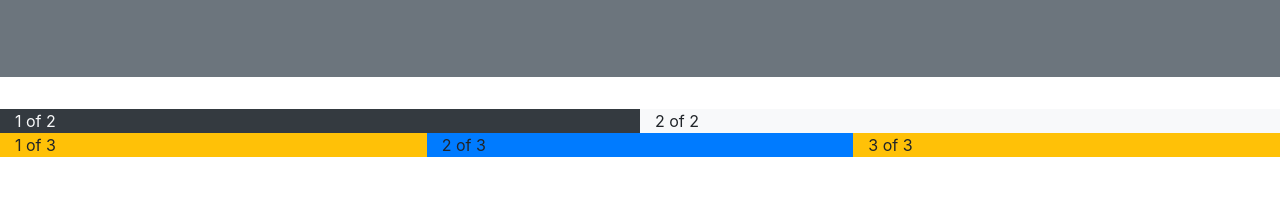
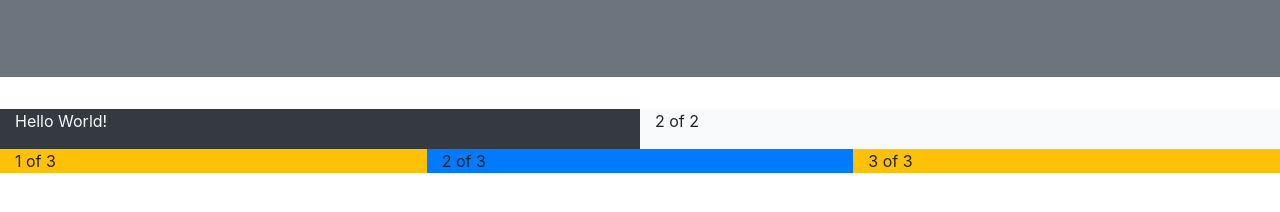
Before and after one commit to Kennyisnt/kennyisnt.github.io, a plain HTML site: page index.html in a window 1280 px wide. Shown: the part 172-384 px from the top of the page. Drawn offline with nearby package versions, Linux system fonts and the light colour scheme.

Commit message:
Update index.html

```diff
--- a/index.html
+++ b/index.html
@@ -16,7 +16,7 @@
     <div class="container-fluid">
       <div class="row">
         <div class="col bg-dark text-light">
-          1 of 2
+          <p>Hello World!</p>
         </div>
         <div class="col bg-light">
           2 of 2
```
